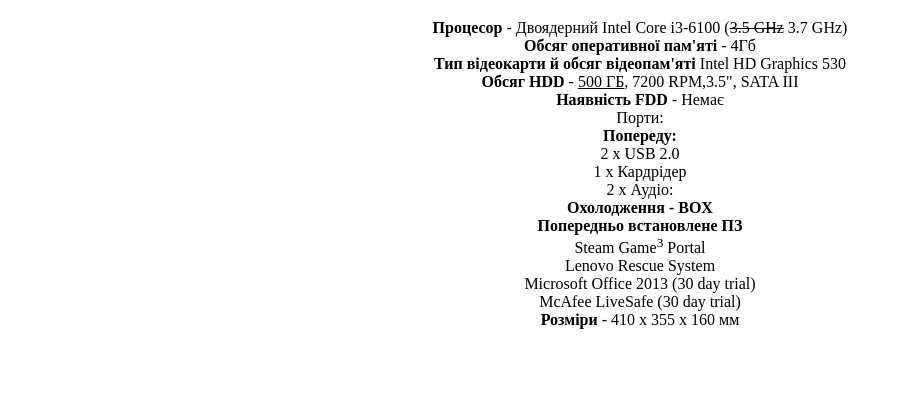
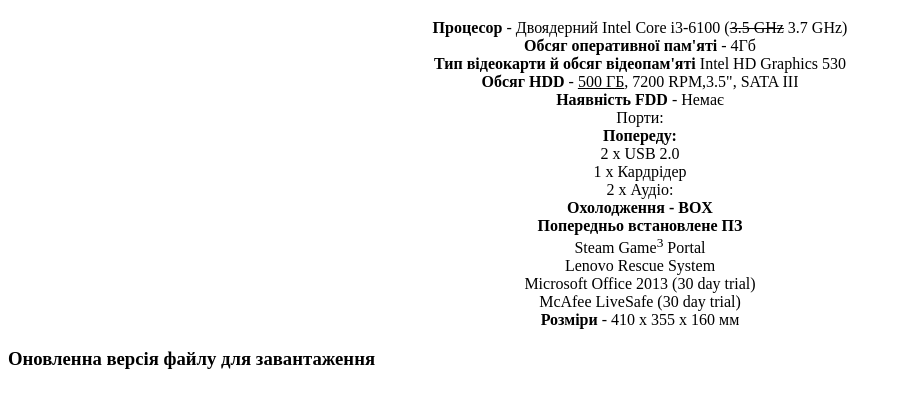
Before and after one commit to HePixel/Labwork3toGithub, a plain HTML site: page index.html in a window 1280 px wide. Shown: the part 79-486 px from the top of the page, without its empty margins (0-902 px from the left). Drawn offline with Linux system fonts and the light colour scheme.

Commit message:
added a new line as required

```diff
--- a/index.html
+++ b/index.html
@@ -27,6 +27,7 @@
   Microsoft Office 2013 (30 day trial)<br>
   McAfee LiveSafe (30 day trial)<br>
   <b>Розміри</b> - 410 x 355 x 160 мм<br>
+    <h3>Оновленна версія файлу для завантаження</h3>
 </p>
 </body>
 </html>
```
